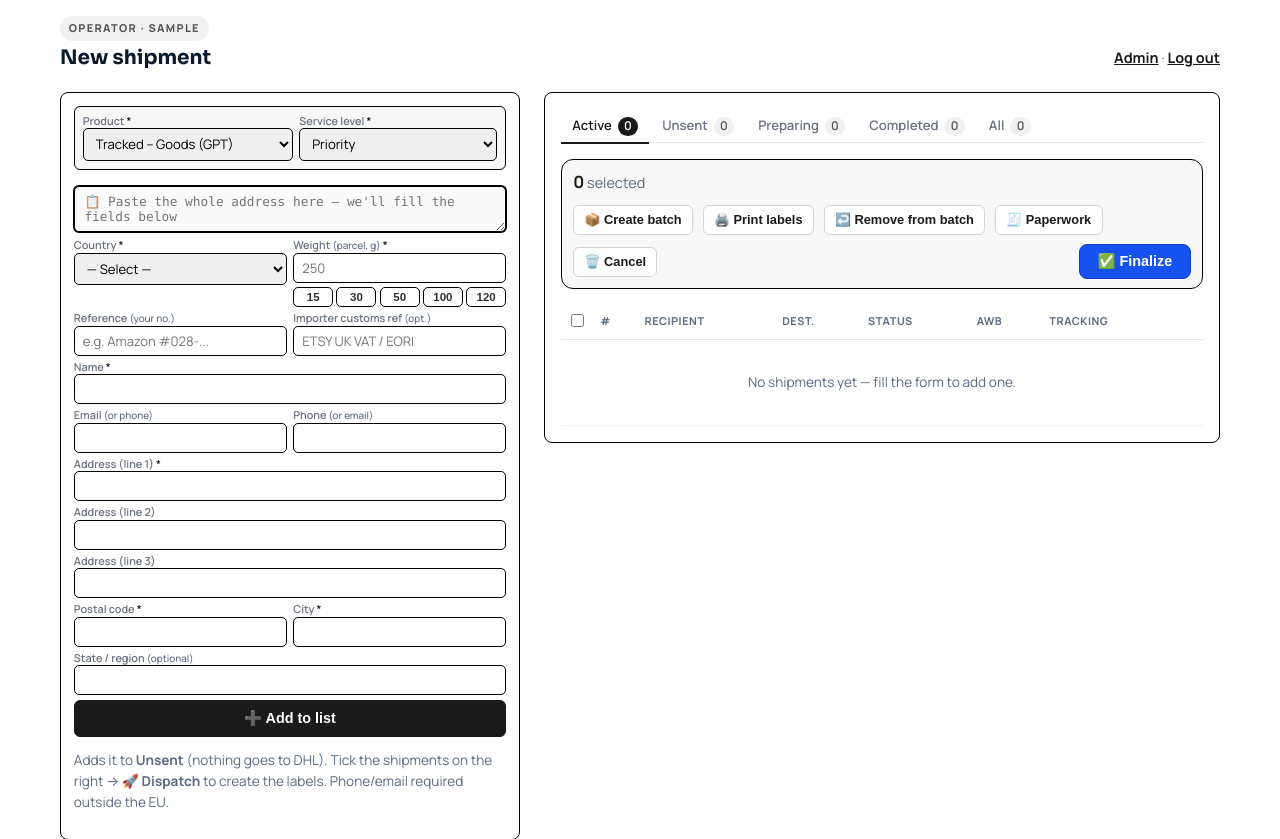
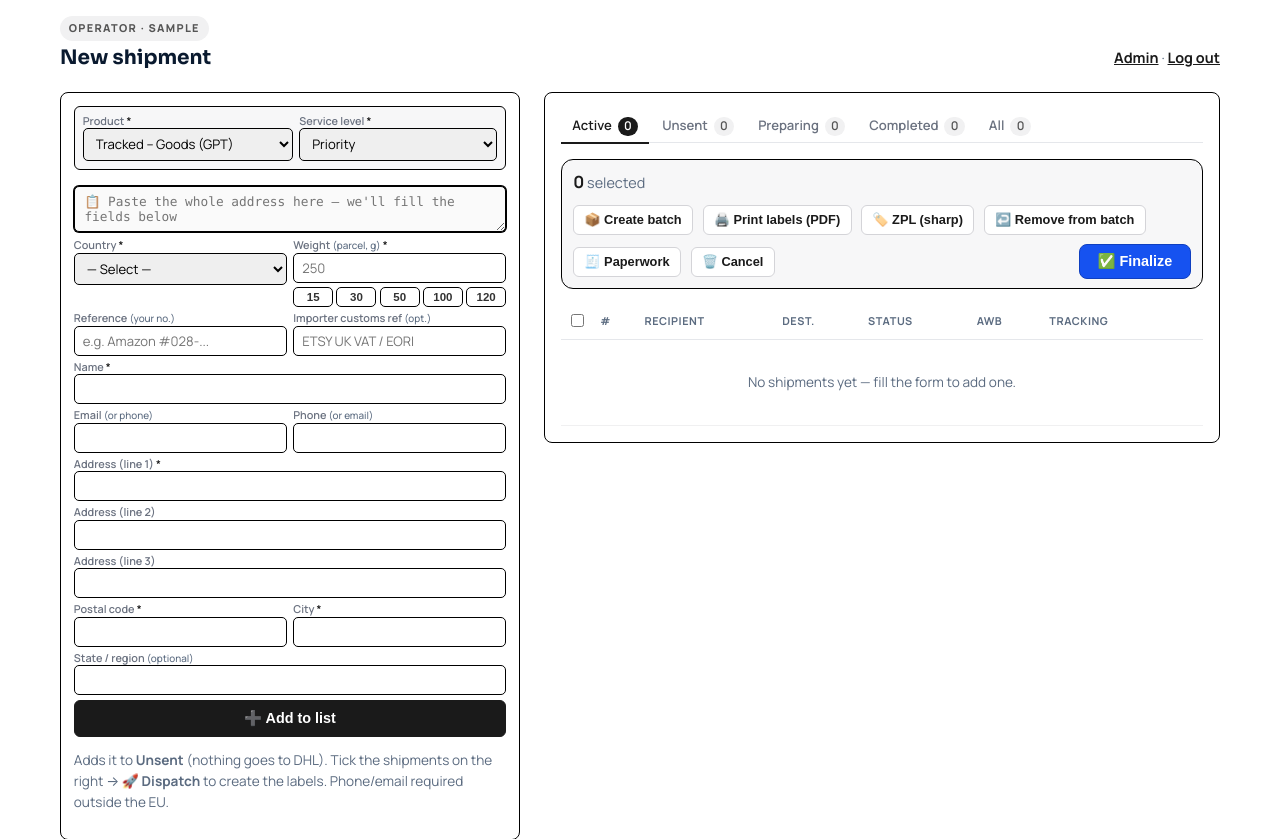
Before and after one commit to uigeadall/marbaras-post, a Django app: page /app/ in a window 1280 px wide. Shown: the part 73-912 px from the top of the page. Run offline with Django 4.2, Linux system fonts and the light colour scheme; the visitor is signed in with stand-in values (Sample User, id 1); data that the repository does not hold is empty.

Commit message:
Add ZPL output for thermal printers (crisp barcodes on Zebra ZP 505)
PDF labels embed a low-res (~80 DPI) raster barcode from DHL that looks
hairy on a thermal printer. New 'ZPL (sharp)' button downloads the labels
as ZPL via /shipments/{awb}/itemlabels (application/zpl+6x4); the printer
renders the Code128 barcode at its native DPI = perfectly crisp.

Co-Authored-By: Claude Opus 4.8 <noreply@anthropic.com>

```diff
--- a/core/dpi.py
+++ b/core/dpi.py
@@ -581,6 +581,26 @@ def get_item_labels_for_awb(awb: str) -> Optional[bytes]:
     return r.content
 
 
+def get_labels_zpl_for_awb(awb: str, rotated: bool = False) -> Optional[bytes]:
+    """All labels for one AWB as ZPL (for thermal printers like the Zebra
+    ZP 505). The printer renders the barcode natively at its full DPI, so it
+    comes out perfectly crisp — unlike the low-resolution raster barcode DHL
+    embeds in the PDF."""
+    token = get_token()
+    if not token or not awb:
+        return None
+    accept = "application/zpl+rotated+6x4" if rotated else "application/zpl+6x4"
+    r = _http(
+        "GET",
+        f"{_host()}/dpi/shipping/v1/shipments/{awb}/itemlabels",
+        headers={"Authorization": f"Bearer {token}", "Accept": accept},
+        timeout=60,
+    )
+    if r is None or r.status_code != 200 or not r.content:
+        return None
+    return r.content
+
+
 def refit_pdf_to_4x6(pdf_bytes: bytes, margin_pt: float = 6.0) -> bytes:
     """Return the DHL label at its natural size so it fills the whole page.
 
--- a/core/urls.py
+++ b/core/urls.py
@@ -21,6 +21,7 @@ urlpatterns = [
     path("app/combine/", views.combine, name="combine"),
     path("app/finalize/", views.finalize, name="finalize"),
     path("app/print-all/", views.print_all, name="print_all"),
+    path("app/print-zpl/", views.print_zpl, name="print_zpl"),
     path("app/paperwork/", views.print_paperwork, name="print_paperwork"),
     path("app/cancel/", views.cancel, name="cancel"),
     path("app/delete-all-labels/", views.delete_all_labels, name="delete_all_labels"),
--- a/core/views.py
+++ b/core/views.py
@@ -524,6 +524,30 @@ def print_all(request):
 
 @login_required
 @require_POST
+def print_zpl(request):
+    """Download the selected labels as ZPL for a thermal printer (Zebra ZP 505).
+    The printer draws the barcode at its native DPI → perfectly crisp."""
+    sel = _selected(request)
+    awbs = []
+    for s in sel:
+        if s.awb and s.awb not in awbs:
+            awbs.append(s.awb)
+    if not awbs:
+        messages.error(request, "The selected shipments have no AWB yet — finalize first.")
+        return redirect("dashboard")
+    rotated = request.POST.get("rotated") == "1"
+    parts = [z for z in (dpi.get_labels_zpl_for_awb(a, rotated) for a in awbs) if z]
+    if not parts:
+        messages.error(request, "Could not fetch ZPL — see the logs.")
+        return redirect("dashboard")
+    out = b"\n".join(parts)
+    resp = HttpResponse(out, content_type="application/octet-stream")
+    resp["Content-Disposition"] = 'attachment; filename="labels.zpl"'
+    return resp
+
+
+@login_required
+@require_POST
 def delete_all_labels(request):
     """Delete every shipment that already has a label/item at DHL.
 
--- a/templates/app/dashboard.html
+++ b/templates/app/dashboard.html
@@ -139,7 +139,8 @@
         <div class="action-bar">
           <span class="sel-hint"><b id="sel-count">0</b> selected</span>
           <button form="batch" formaction="{% url 'combine' %}" class="btn-mini amber">📦 Create batch</button>
-          <button form="batch" formaction="{% url 'print_all' %}" formtarget="_blank" class="btn-mini blue">🖨️ Print labels</button>
+          <button form="batch" formaction="{% url 'print_all' %}" formtarget="_blank" class="btn-mini blue">🖨️ Print labels (PDF)</button>
+          <button form="batch" formaction="{% url 'print_zpl' %}" class="btn-mini" title="Crisp barcodes for Zebra ZP 505 (thermal)">🏷️ ZPL (sharp)</button>
           <button form="batch" formaction="{% url 'remove_from_batch' %}" class="btn-mini" onclick="return confirm('Remove the selected shipments from their batch (back to Draft)?')">↩️ Remove from batch</button>
           <button form="batch" formaction="{% url 'print_paperwork' %}" formtarget="_blank" class="btn-mini ink">🧾 Paperwork</button>
           <button form="batch" formaction="{% url 'cancel' %}" class="btn-mini red" onclick="return confirm('Cancel the selected shipments at DHL?')">🗑️ Cancel</button>
```
